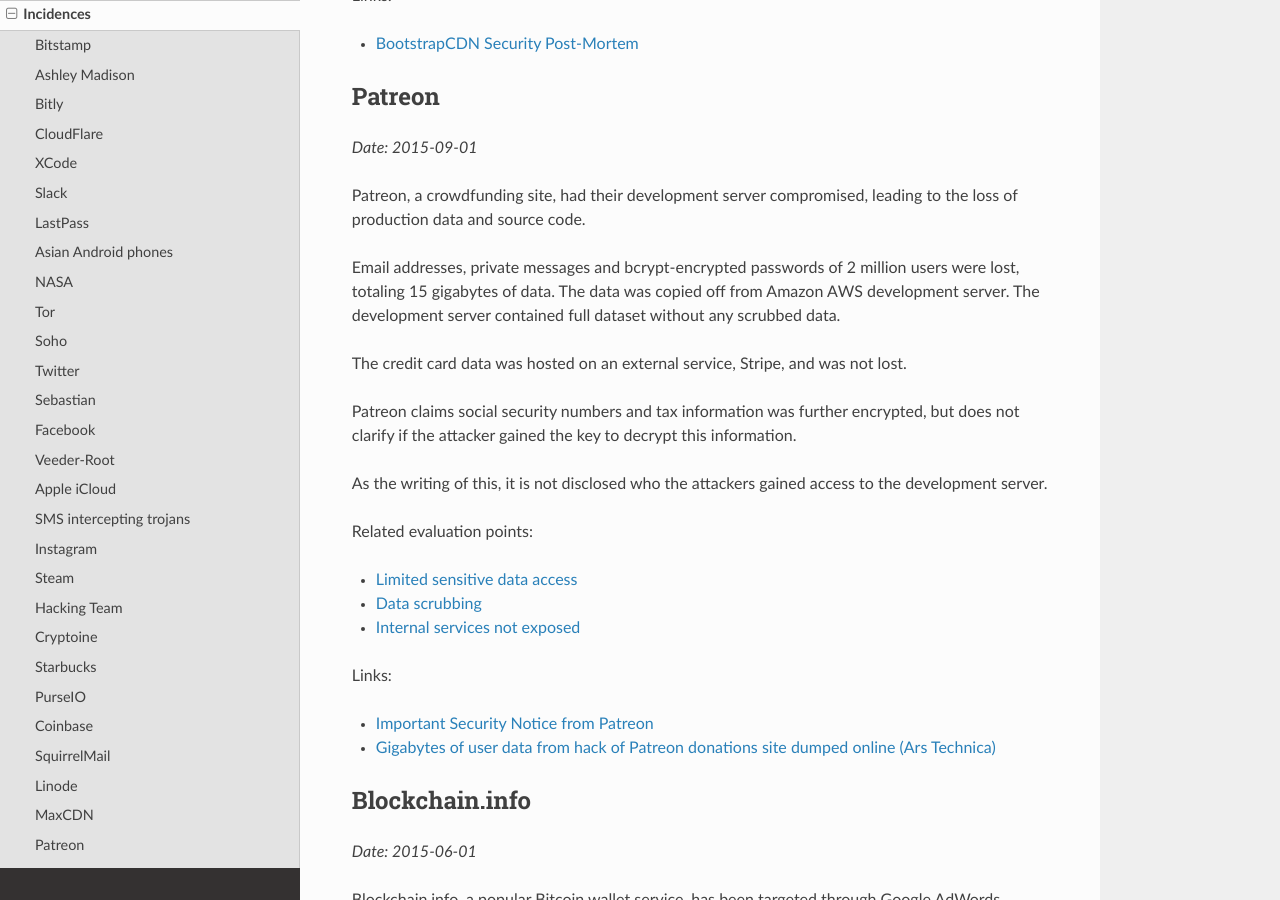
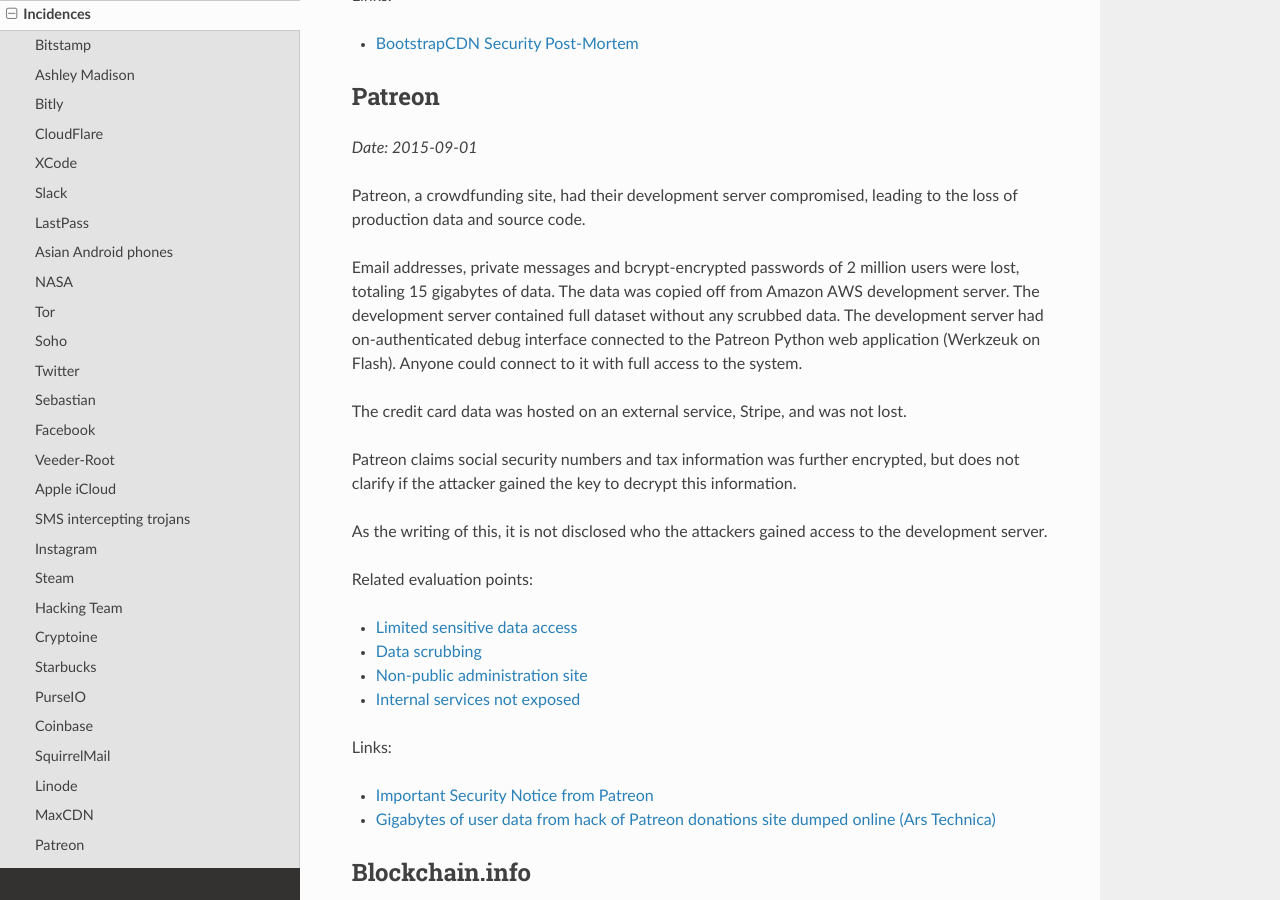
Before and after one commit to miohtama/opsec, a Sphinx documentation site: the page built from source/incidences/index.rst, in a window 1280 px wide and 900 px high, scrolled down 17960 px. Built offline with Sphinx 7.4.7 and the Read the Docs theme 2.0.0, drawn with Linux system fonts in a browser that asks for light colours; comment, search, counter and statistics services are not loaded.

Commit message:
Updated Patreon story.

```diff
--- a/source/incidences/index.rst
+++ b/source/incidences/index.rst
@@ -1009,7 +1009,7 @@
 
 Patreon, a crowdfunding site, had their development server compromised, leading to the loss of production data and source code.
 
-Email addresses, private messages and bcrypt-encrypted passwords of 2 million users were lost, totaling 15 gigabytes of data. The data was copied off from Amazon AWS development server. The development server contained full dataset without any scrubbed data.
+Email addresses, private messages and bcrypt-encrypted passwords of 2 million users were lost, totaling 15 gigabytes of data. The data was copied off from Amazon AWS development server. The development server contained full dataset without any scrubbed data. The development server had on-authenticated debug interface connected to the Patreon Python web application (Werkzeuk on Flash). Anyone could connect to it with full access to the system.
 
 The credit card data was hosted on an external service, Stripe, and was not lost.
 
@@ -1024,6 +1024,8 @@
 - :ref:`limited-sensitive-data-access`
 
 - :ref:`data-scrubbing`
+
+- :ref:`non-public-administration-site`
 
 - :ref:`internal-services-not-exposed`
 
--- a/source/web/index.rst
+++ b/source/web/index.rst
@@ -456,6 +456,8 @@
 
 - :ref:`veeder-root`
 
+- :ref:`patreon`
+
 
 
 
```
Also changed, not shown: 2 other files.
